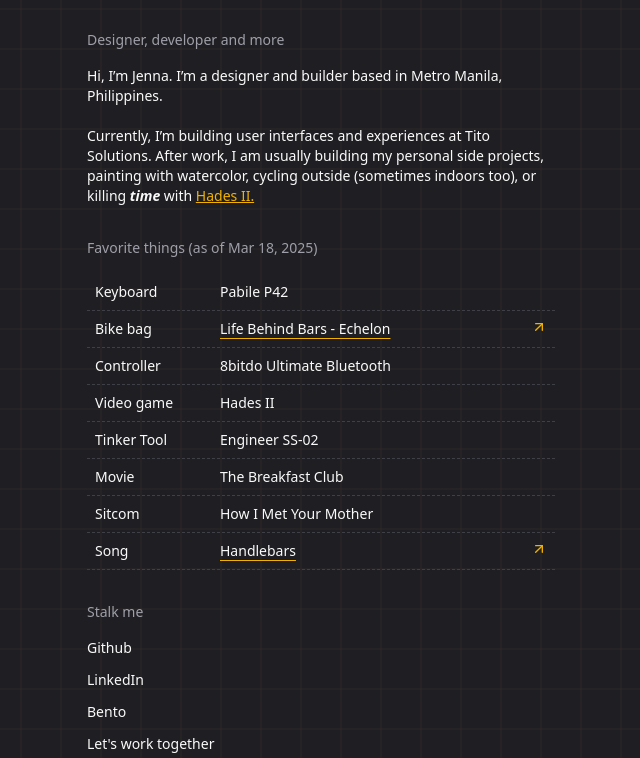
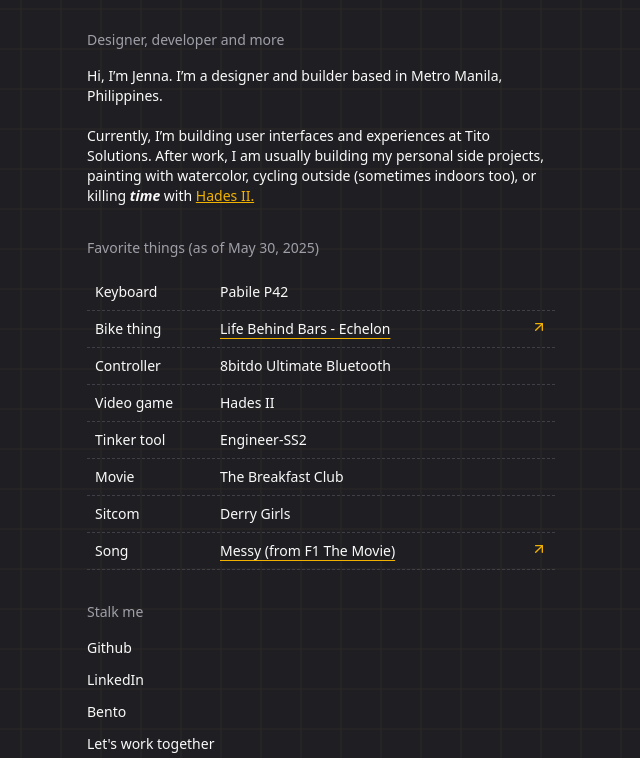
Before and after one commit to jennayey/jennayey-v4, a Next.js app: page /about in a window 1280 px wide. Shown: the part 451-1209 px from the top of the page, without its empty margins (319-959 px from the left). Built offline with nearby package versions, Linux system fonts and the light colour scheme.

Commit message:
about update

```diff
--- a/app/about/page.tsx
+++ b/app/about/page.tsx
@@ -12,7 +12,6 @@
 import cycling from "@/public/cycling.jpg";
 import cycling2 from "@/public/cycling-2.jpg";
 import painting from "@/public/painting-2.jpg";
-
 
 export default function About() {
   return (
@@ -70,7 +69,7 @@
         </div>
 
         <div className="md:hidden overflow-hidden">
-            <AspectRatio ratio={4/3}>
+          <AspectRatio ratio={4 / 3}>
             <Image
               src={cycling}
               alt="Image"
@@ -106,22 +105,27 @@
         </div>
         <div className="grid grid-cols-1 gap-4">
           <p className="text-sm text-zinc-400">
-            Favorite things (as of Mar 18, 2025)
+            Favorite things (as of May 30, 2025)
           </p>
           <div>
             <Favorites category="Keyboard" item="Pabile P42" />
             <Favorites
-              category="Bike bag"
+              category="Bike thing"
               item="Life Behind Bars - Echelon"
               url="https://lbbjkt.com/products/echelon-s-x21-slate_grey?variant=50677899264284"
               hasURL
             />
             <Favorites category="Controller" item="8bitdo Ultimate Bluetooth" />
             <Favorites category="Video game" item="Hades II" />
-            <Favorites category="Tinker Tool" item="Engineer SS-02" />
+            <Favorites category="Tinker tool" item="Engineer-SS2" />
             <Favorites category="Movie" item="The Breakfast Club" />
-            <Favorites category="Sitcom" item="How I Met Your Mother" />
-            <Favorites category="Song" item="Handlebars" url="https://open.spotify.com/track/08dD8Lk7VUea38YnsMzOP7?si=87defaa507634d54" hasURL />
+            <Favorites category="Sitcom" item="Derry Girls" />
+            <Favorites
+              category="Song"
+              item="Messy (from F1 The Movie)"
+              url="https://open.spotify.com/track/6Wobsw9uZ0D0xkfOjxXSq9?si=dab3d0af65074a46"
+              hasURL
+            />
           </div>
         </div>
         <div className="grid grid-cols-1 gap-4">
```
Lines whose indentation alone changed are shown as unchanged.
